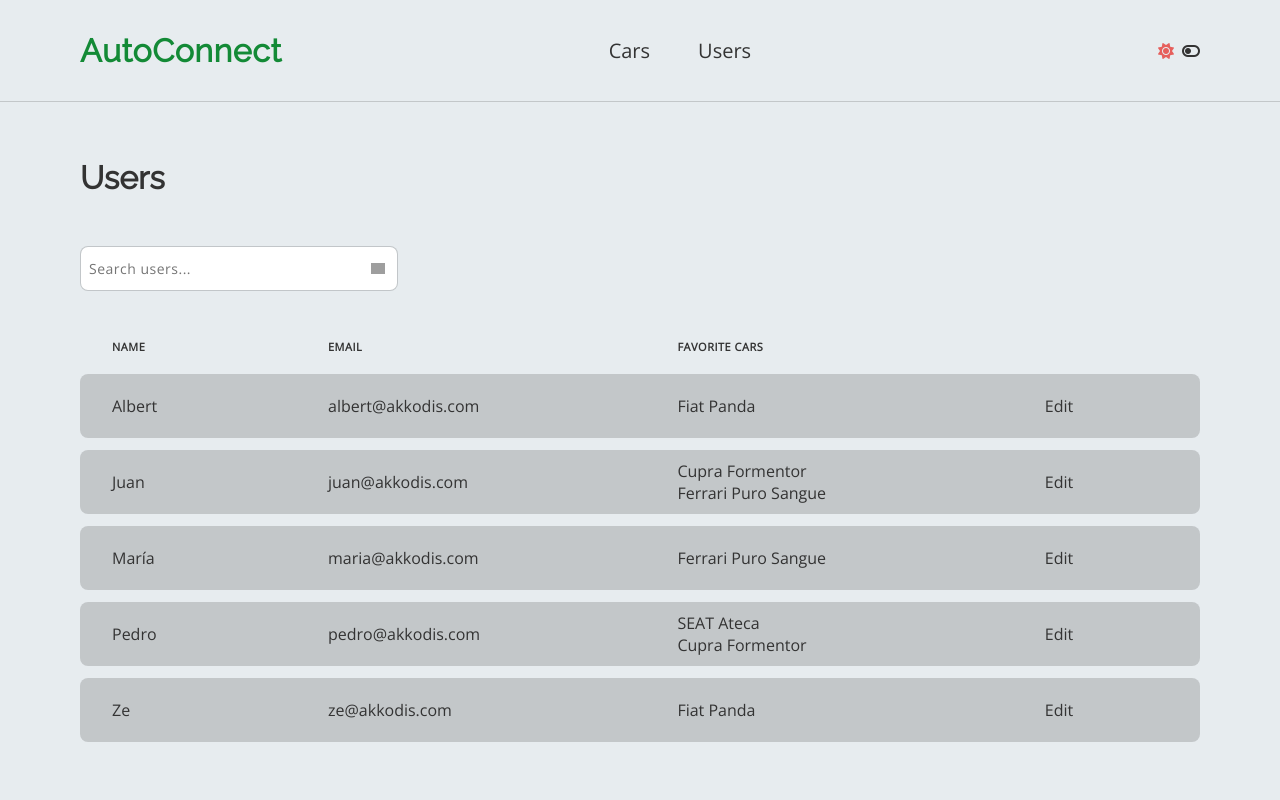
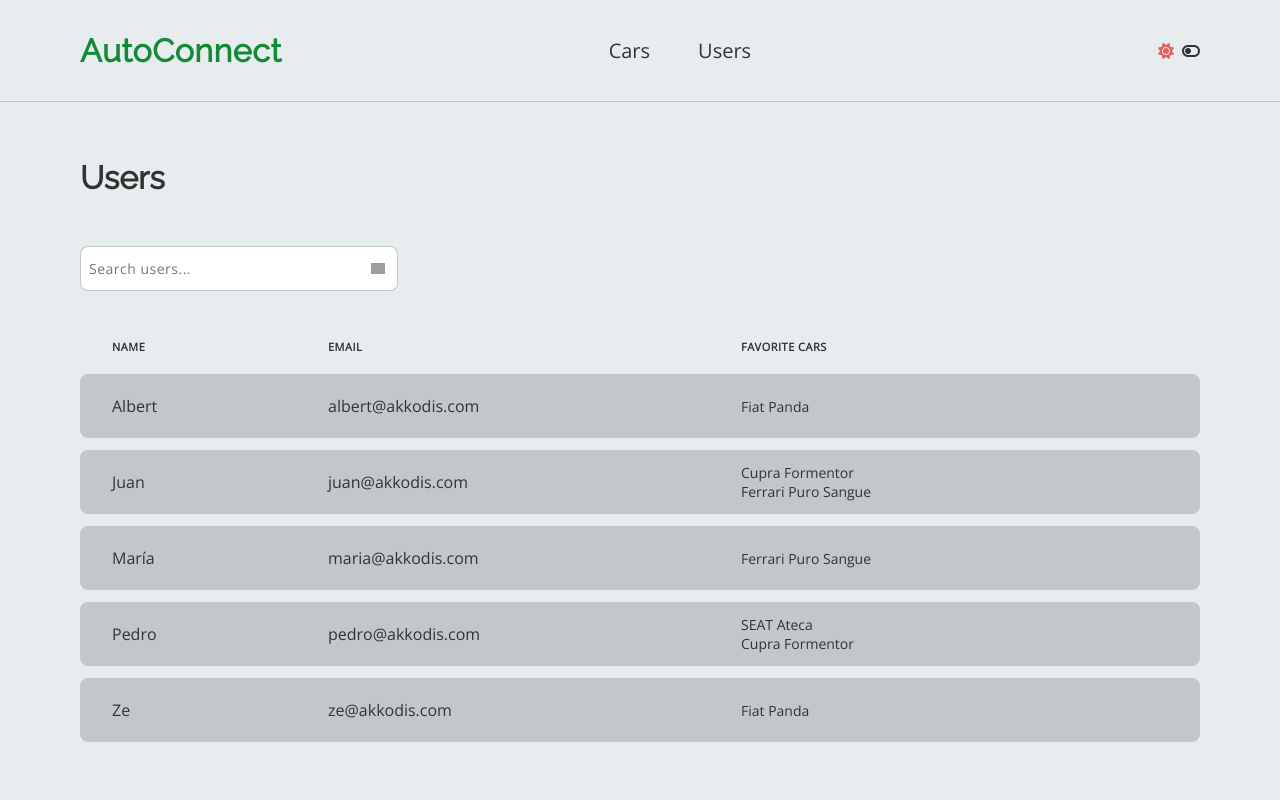
Before and after one commit to fximenessilva/cars_app, a React (Vite) app in the folder frontend/: page /users in a window 1280 px wide. Shown: the top 800 px of the page. Built offline with nearby package versions, Linux system fonts and the light colour scheme; grey boxes are pictures that could not be loaded.

Commit message:
[FRONTEND] - add remove car functionality

```diff
--- a/frontend/src/components/common/Table/Table.tsx
+++ b/frontend/src/components/common/Table/Table.tsx
@@ -2,6 +2,7 @@
 
 import { useAppContext } from "@contexts/AppContext";
 import { useUsersContext } from "@contexts/UsersContext";
+import { useCarsContext } from "@contexts/CarsContext";
 import styles from "./table.module.scss";
 
 interface TableProps {
@@ -29,6 +30,7 @@
   const { darkMode } = useAppContext();
 
   const { setFavorite } = useUsersContext();
+  const { deleteCar } = useCarsContext();
 
   const orderedData = useMemo(
     () =>
@@ -65,8 +67,8 @@
                 const isLast = column === " ";
                 return (
                   <td className={`${styles.td}`} key={index}>
-                    {isLast && (
-                      <div>
+                    {isLast && user?.id && (
+                      <div className={styles.actions}>
                         <span
                           onClick={() => setEdit({ values: row, edit: true })}
                           className={styles.edit}
@@ -74,6 +76,7 @@
                           Edit
                         </span>
                         {isCarsTable && (
+                          <>
                             <span
                               onClick={() =>
                                 setFavorite(
@@ -92,6 +95,13 @@
                                 } fa-star`}
                               />
                             </span>
+                            <span
+                              onClick={() => deleteCar(row.id)}
+                              className={styles.delete}
+                            >
+                              <i className="fa-solid fa-trash" />
+                            </span>
+                          </>
                         )}
                       </div>
                     )}
@@ -100,7 +110,9 @@
                     ) : (
                       <ul>
                         {row[column].map((el: string, i: number) => (
-                          <li key={`${el}-${i}`}>{el}</li>
+                          <li className={styles.car} key={`${el}-${i}`}>
+                            {el}
+                          </li>
                         ))}
                       </ul>
                     )}
--- a/frontend/src/components/common/Table/table.module.scss
+++ b/frontend/src/components/common/Table/table.module.scss
@@ -22,7 +22,9 @@
   .tr {
     background-color: map-get($colors-dark, primary-low-op);
   }
-  .edit:hover {
+  .edit:hover,
+  .favorite:hover,
+  .delete:hover {
     color: map-get($colors-dark, secondary);
   }
 }
@@ -31,7 +33,9 @@
   .tr {
     background-color: map-get($colors-light, primary-low-op);
   }
-  .edit:hover {
+  .edit:hover,
+  .favorite:hover,
+  .delete:hover {
     color: map-get($colors-light, secondary);
   }
 }
@@ -57,13 +61,16 @@
   padding-right: 1.5rem;
 }
 
-.edit {
+.actions {
   padding: 0.5rem 1rem;
-  cursor: pointer;
-  transition: all 0.3s;
+  @include flex(row, center);
+  gap: 1rem;
 }
 
-.favorite {
+.edit,
+.favorite,
+.delete {
+  transition: all 0.3s;
   cursor: pointer;
 }
 
@@ -87,3 +94,7 @@
     padding-left: 2rem;
   }
 }
+
+.car {
+  font-size: 14px;
+}
--- a/frontend/src/contexts/AppContext.tsx
+++ b/frontend/src/contexts/AppContext.tsx
@@ -91,6 +91,7 @@
   useEffect(() => {
     if (LOGGED_USER) {
       setLoggedUser({ isLogged: true, user: LOGGED_USER.user });
+      setBtnContent(<>Log out</>);
     }
   }, []);
 
--- a/frontend/src/contexts/CarsContext.tsx
+++ b/frontend/src/contexts/CarsContext.tsx
@@ -10,6 +10,7 @@
 } from "react";
 
 import { setter, getter } from "@utils/localStorageHelpers";
+import { useUsersContext } from "./UsersContext";
 import { NAMESPACES } from "@utils/constants";
 
 import dataCars from "@data/cars.json";
@@ -30,6 +31,7 @@
 interface CarsContextProps {
   state: CarsState;
   dispatch: Dispatch<any>;
+  deleteCar: (carId: number) => void;
 }
 
 const CarsContext = createContext<CarsContextProps | undefined>(undefined);
@@ -85,6 +87,11 @@
 const CarsProvider: FC<CarsProviderProps> = ({ children }) => {
   const [state, dispatch] = useReducer(carsReducer, INITIAL_STATE);
 
+  const {
+    state: { users },
+    dispatch: usersDispatch,
+  } = useUsersContext();
+
   useEffect(() => {
     const cars = getter(NAMESPACES.cars);
     if (cars) {
@@ -95,8 +102,23 @@
     }
   }, []);
 
+  const deleteCar = (carId: number) => {
+    const filteredCars = state.cars.filter((car) => car.id !== carId);
+    dispatch({ type: "SET_CARS", payload: filteredCars });
+    setter(NAMESPACES.cars, filteredCars);
+    removeCarFromFavorites(carId);
+  };
+
+  const removeCarFromFavorites = (carId?: number) => {
+    const newUsersList = users.map((user) => ({
+      ...user,
+      favorite_cars: user.favorite_cars.filter((id) => id !== carId),
+    }));
+    usersDispatch({ type: "SET_USERS", payload: newUsersList });
+  };
+
   return (
-    <CarsContext.Provider value={{ state, dispatch }}>
+    <CarsContext.Provider value={{ state, dispatch, deleteCar }}>
       {children}
     </CarsContext.Provider>
   );
@@ -113,6 +135,7 @@
         isEdit: { edit: false, values: {} },
       },
       dispatch: () => {},
+      deleteCar: () => {},
     };
   }
   return context;
--- a/frontend/src/pages/Home/Home.tsx
+++ b/frontend/src/pages/Home/Home.tsx
@@ -127,7 +127,7 @@
         })}
       </div>
       {open && (
-        <FormModal isOpen={open} onClose={closeHandler} title="">
+        <FormModal isOpen={open} onClose={closeHandler} title="Log in">
           <LoginForm
             onSubmit={submitHandler}
             onClose={closeHandler}
```
Lines whose indentation alone changed are shown as unchanged.
